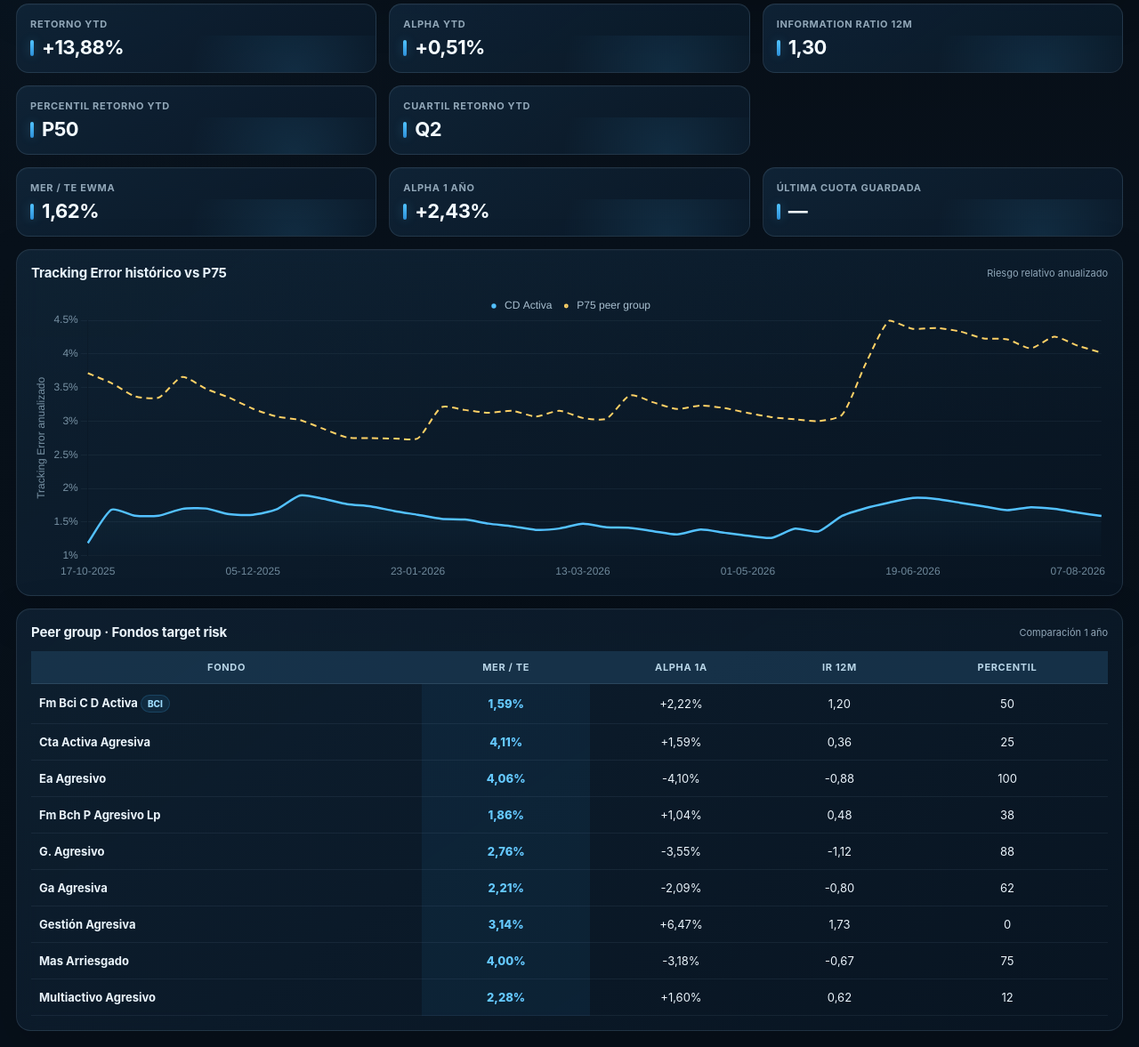
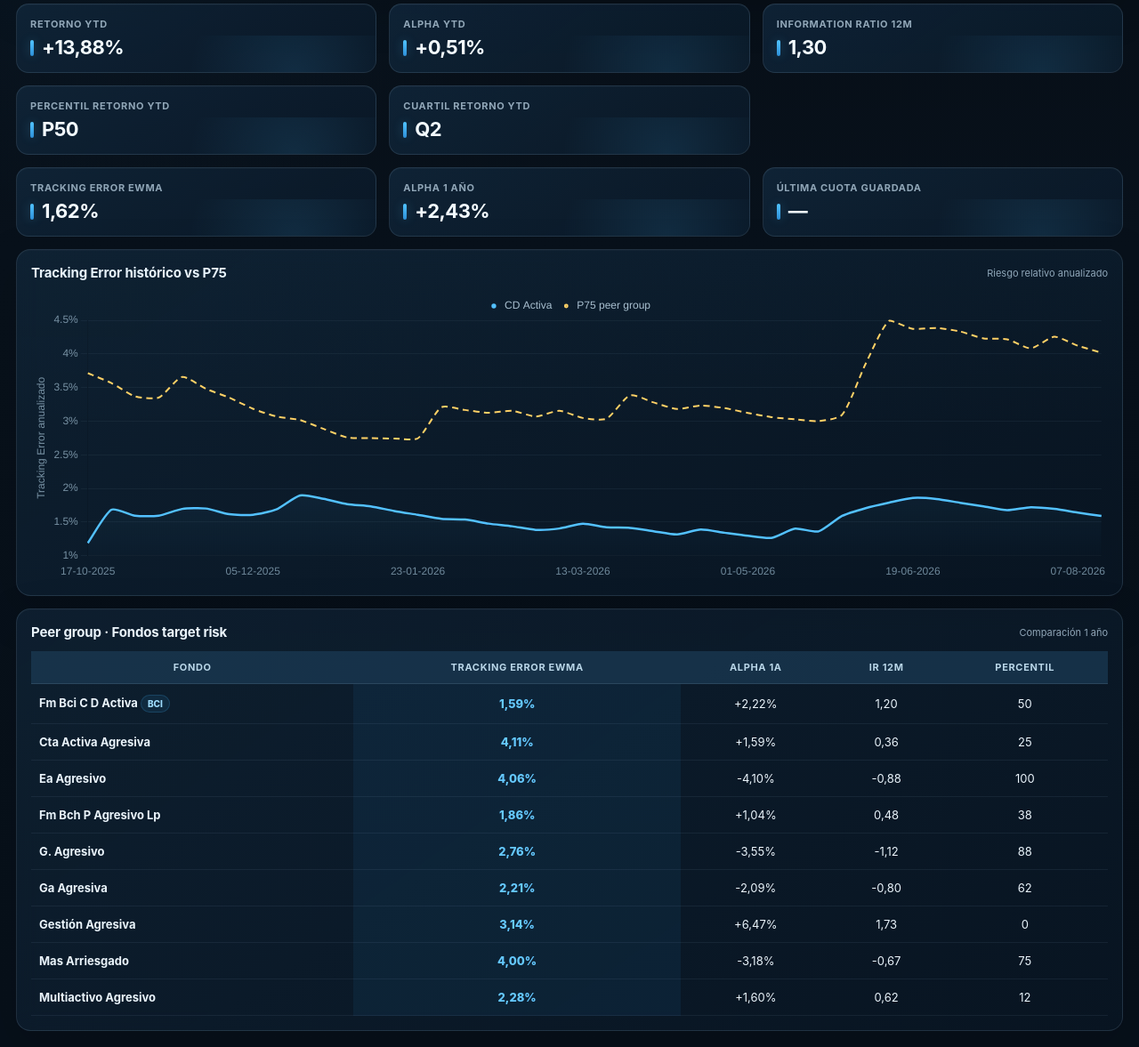
Before and after one commit to andresxmv/bci-tracking-error-peers., a Flask app: page / in a window 1280 px wide. Shown: the part 551-1728 px from the top of the page at 89% size. Run offline with Flask 3, Linux system fonts and the light colour scheme; some libraries are stand-ins or nearby versions.

Commit message:
Clarify tracking error labels

```diff
--- a/templates/dashboard.html
+++ b/templates/dashboard.html
@@ -53,7 +53,7 @@
 </div>
 
 <div class="grid kpis" style="margin-bottom:14px">
-  <div class="metric"><small>MER / TE EWMA</small><strong>{{ selected.mer }}</strong></div>
+  <div class="metric"><small>Tracking Error EWMA</small><strong>{{ selected.mer }}</strong></div>
   <div class="metric"><small>Alpha 1 año</small><strong>{{ selected.alpha_1y }}</strong></div>
   <div class="metric"><small>Última cuota guardada</small><strong>{{ status.latest_date if status else '—' }}</strong></div>
 </div>
@@ -65,13 +65,13 @@
 
 <div class="card desktop-table">
   <div class="section-title"><h3>Peer group · {{ selected.categoria }}</h3><span>Comparación 1 año</span></div>
-  <div class="table-wrap"><table class="risk"><thead><tr><th>Fondo</th><th>MER / TE</th><th>Alpha 1A</th><th>IR 12M</th><th>Percentil</th></tr></thead><tbody>
+  <div class="table-wrap"><table class="risk"><thead><tr><th>Fondo</th><th>Tracking Error EWMA</th><th>Alpha 1A</th><th>IR 12M</th><th>Percentil</th></tr></thead><tbody>
     {% for r in selected.peer_rows %}<tr><td>{{ r.fondo }} {% if r.es_bci %}<span class="tag">BCI</span>{% endif %}</td><td class="te">{{ r.mer }}</td><td>{{ r.alpha }}</td><td>{{ r.ir }}</td><td>{{ r.percentil }}</td></tr>{% endfor %}
   </tbody></table></div>
 </div>
 
 <div class="mobile-cards">
-  {% for r in selected.peer_rows %}<div class="mcard"><div class="mhead"><div><strong>{{ r.fondo }}</strong>{% if r.es_bci %}<div><span class="tag">BCI</span></div>{% endif %}</div><div style="font-size:12px;color:var(--muted)">P{{ r.percentil }}</div></div><div class="mgrid"><div class="mcell"><div class="mlabel">MER / TE</div><div class="mval" style="color:var(--blue)">{{ r.mer }}</div></div><div class="mcell"><div class="mlabel">Alpha 1A</div><div class="mval">{{ r.alpha }}</div></div><div class="mcell"><div class="mlabel">IR 12M</div><div class="mval">{{ r.ir }}</div></div><div class="mcell"><div class="mlabel">Percentil</div><div class="mval">{{ r.percentil }}</div></div></div></div>{% endfor %}
+  {% for r in selected.peer_rows %}<div class="mcard"><div class="mhead"><div><strong>{{ r.fondo }}</strong>{% if r.es_bci %}<div><span class="tag">BCI</span></div>{% endif %}</div><div style="font-size:12px;color:var(--muted)">P{{ r.percentil }}</div></div><div class="mgrid"><div class="mcell"><div class="mlabel">Tracking Error EWMA</div><div class="mval" style="color:var(--blue)">{{ r.mer }}</div></div><div class="mcell"><div class="mlabel">Alpha 1A</div><div class="mval">{{ r.alpha }}</div></div><div class="mcell"><div class="mlabel">IR 12M</div><div class="mval">{{ r.ir }}</div></div><div class="mcell"><div class="mlabel">Percentil</div><div class="mval">{{ r.percentil }}</div></div></div></div>{% endfor %}
 </div>
 
 <script>
```
